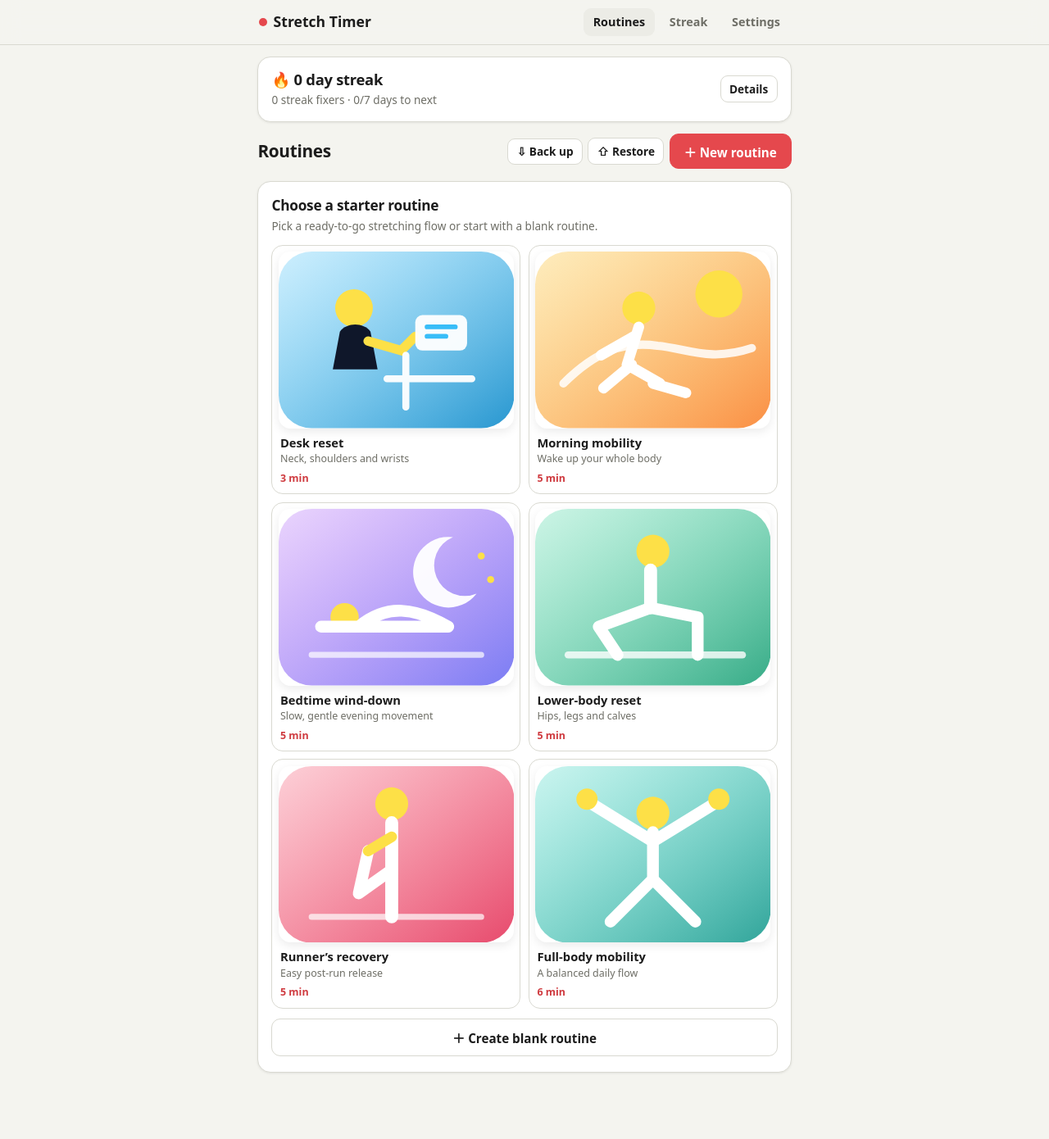
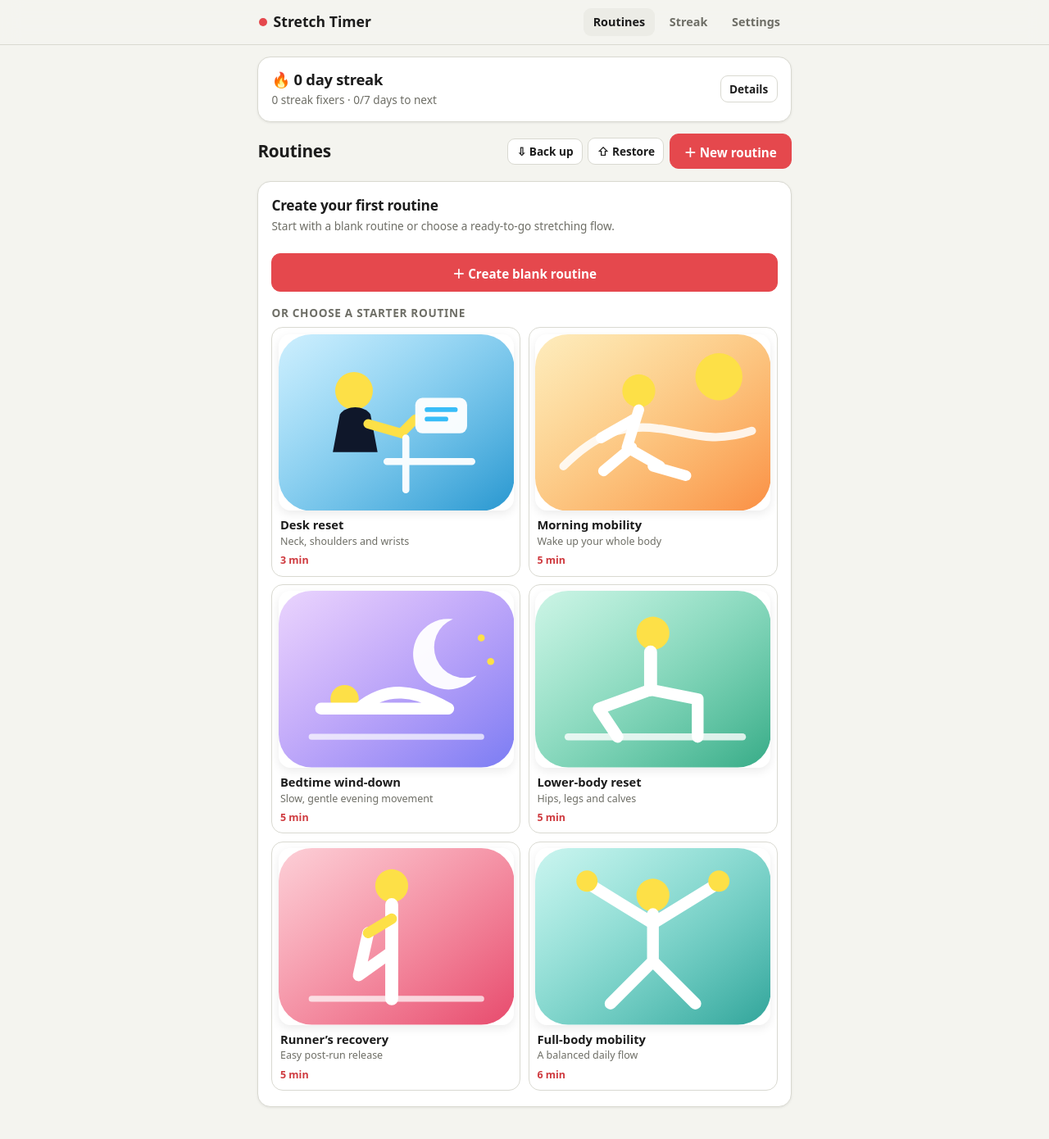
Before and after one commit to stevolarn/svelte-stretchtimer, a SvelteKit app: page / in a window 1280 px wide. Shown: the top 1390 px of the page at 82% size. Built offline with nearby package versions, Linux system fonts and the light colour scheme.

Commit message:
Move create blank routine button to the top of Add Routine window

```diff
--- a/src/routes/+page.svelte
+++ b/src/routes/+page.svelte
@@ -156,10 +156,16 @@
 {#if routines.length === 0}
 	<section class="card empty-routines-card">
 		<div class="empty-state-header">
-			<h2>Choose a starter routine</h2>
-			<p class="muted small" style="margin: 0.25rem 0 0.85rem">
-				Pick a ready-to-go stretching flow or start with a blank routine.
+			<h2>Create your first routine</h2>
+			<p class="muted small" style="margin: 0.25rem 0 0.75rem">
+				Start with a blank routine or choose a ready-to-go stretching flow.
 			</p>
+		</div>
+		<button class="btn primary new-blank-button" onclick={createRoutine} style="margin-bottom: 1rem">
+			＋ Create blank routine
+		</button>
+		<div class="muted small" style="font-weight: 600; text-transform: uppercase; letter-spacing: 0.05em; margin-bottom: 0.5rem">
+			Or choose a starter routine
 		</div>
 		<div class="starter-grid">
 			{#each starterOptions as option (option.kind)}
@@ -173,7 +179,6 @@
 				</button>
 			{/each}
 		</div>
-		<button class="btn new-blank-button" onclick={createRoutine}>＋ Create blank routine</button>
 	</section>
 {:else if visibleRoutines.length === 0}
 	<div class="card">
@@ -217,6 +222,12 @@
 				</div>
 				<button class="icon-btn close-modal-btn" onclick={() => (showNewModal = false)} aria-label="Close">✕</button>
 			</div>
+			<button class="btn primary new-blank-button" onclick={createRoutine} style="margin-bottom: 0.75rem">
+				＋ Create blank routine
+			</button>
+			<div class="muted small" style="font-weight: 600; text-transform: uppercase; letter-spacing: 0.05em; margin-bottom: 0.5rem">
+				Or choose a quick start routine
+			</div>
 			<div class="starter-grid modal-starter-grid">
 				{#each starterOptions as option (option.kind)}
 					<button class="starter-option" onclick={() => addTemplate(option.kind)}>
@@ -229,7 +240,6 @@
 					</button>
 				{/each}
 			</div>
-			<button class="btn new-blank-button" onclick={createRoutine}>＋ Create blank routine</button>
 		</div>
 	</div>
 {/if}
```
